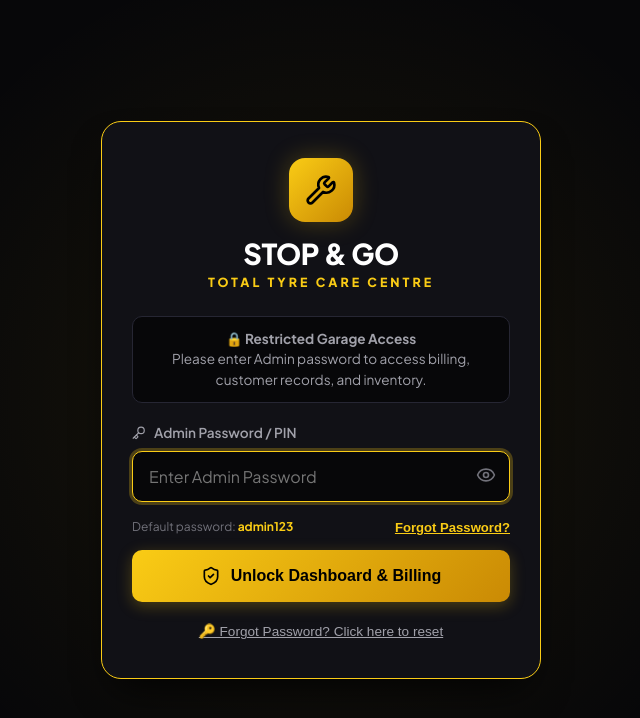
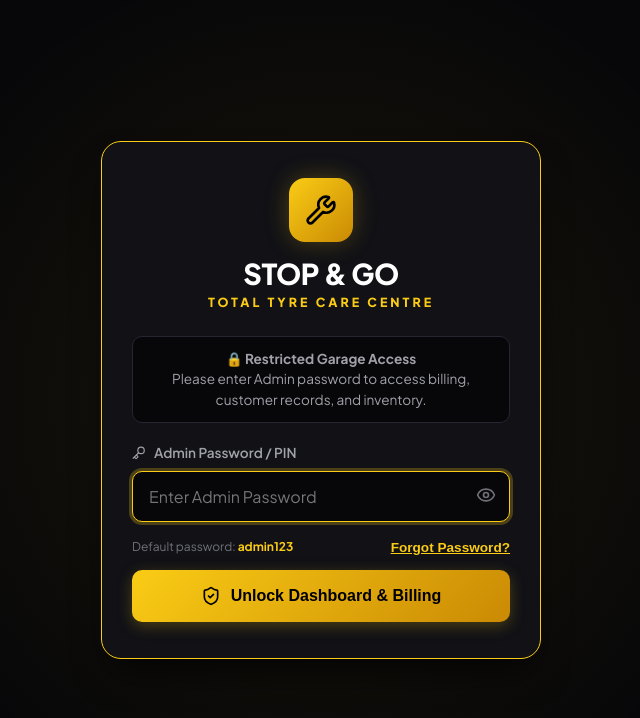
Before and after one commit to mujtabashaikh2812-stack/stop-and-go-tyre-care, a React (Vite) app: page / in a window 1280 px wide. Shown: the top 718 px of the page, without its empty margins (319-959 px from the left). Built offline with nearby package versions, Linux system fonts and the light colour scheme.

Commit message:
Cleaned login screen: kept single yellow Forgot Password link below input

```diff
--- a/src/components/AdminLoginGate.jsx
+++ b/src/components/AdminLoginGate.jsx
@@ -144,7 +144,7 @@ export default function AdminLoginGate({ onLoginSuccess }) {
               <div style={{ display: 'flex', justifyContent: 'space-between', alignItems: 'center', marginTop: '8px' }}>
                 <span className="input-hint">Default password: <strong style={{ color: 'var(--yellow-primary)' }}>admin123</strong></span>
 
-                {/* PROMINENT FORGOT PASSWORD BUTTON */}
+                {/* PROMINENT YELLOW FORGOT PASSWORD LINK */}
                 <button
                   type="button"
                   onClick={() => {
@@ -155,7 +155,7 @@ export default function AdminLoginGate({ onLoginSuccess }) {
                     background: 'transparent',
                     border: 'none',
                     color: 'var(--yellow-primary)',
-                    fontSize: '0.82rem',
+                    fontSize: '0.85rem',
                     fontWeight: '700',
                     cursor: 'pointer',
                     textDecoration: 'underline'
@@ -193,26 +193,6 @@ export default function AdminLoginGate({ onLoginSuccess }) {
               <ShieldCheck size={20} />
               <span>Unlock Dashboard & Billing</span>
             </button>
-
-            <div style={{ textAlign: 'center', marginTop: '16px' }}>
-              <button
-                type="button"
-                onClick={() => {
-                  setIsResetMode(true);
-                  setErrorMsg('');
-                }}
-                style={{
-                  background: 'transparent',
-                  border: 'none',
-                  color: 'var(--text-secondary)',
-                  fontSize: '0.85rem',
-                  cursor: 'pointer',
-                  textDecoration: 'underline'
-                }}
-              >
-                🔑 Forgot Password? Click here to reset
-              </button>
-            </div>
           </form>
         ) : (
           /* FORGOT PASSWORD RESET FORM */
```
